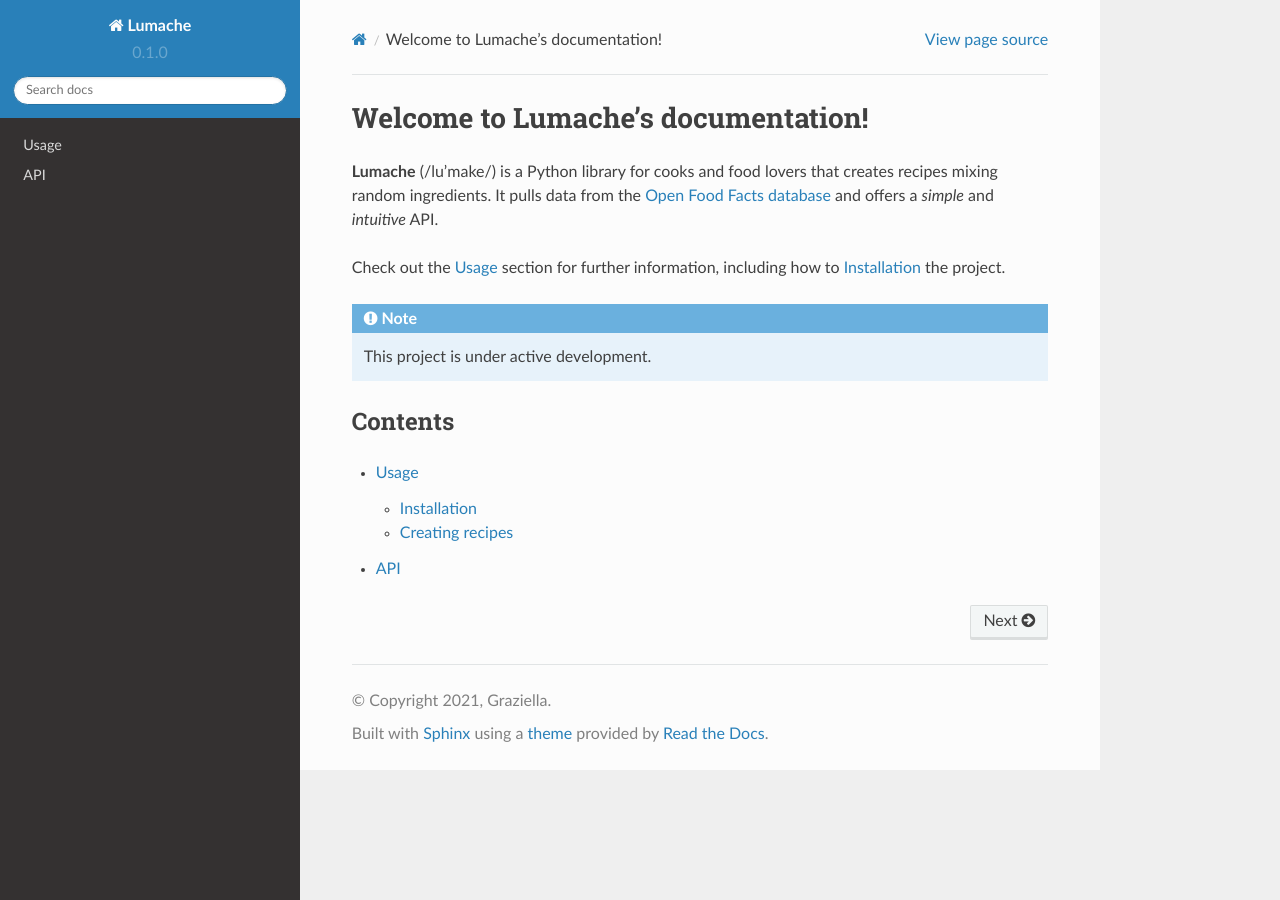
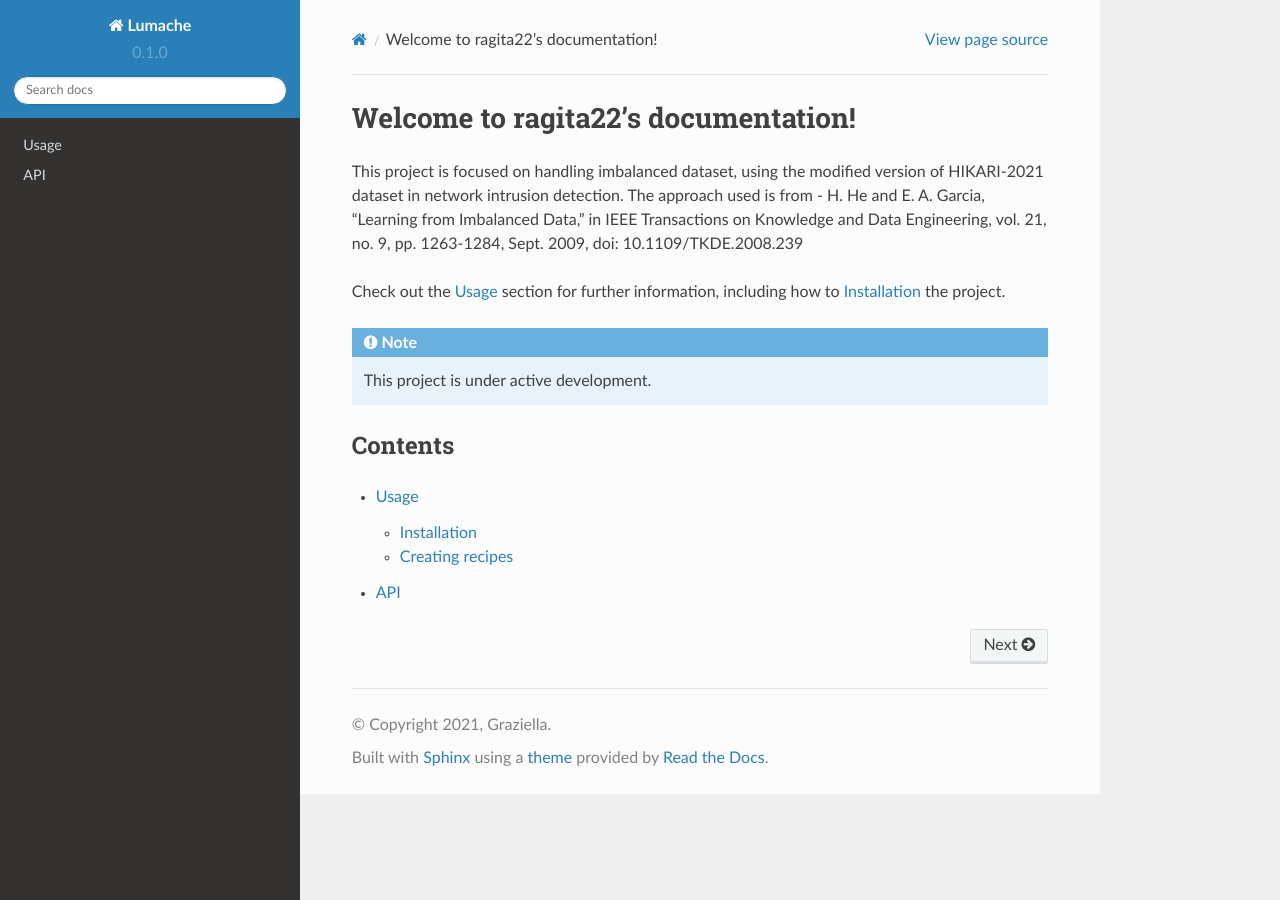
Before and after one commit to ragita22/imbalanced-tutorial, a Sphinx documentation site: the page built from docs/source/index.rst, in a window 1280 px wide. Built offline with Sphinx 7.4.7 and the Read the Docs theme 2.0.0, drawn with Linux system fonts in a browser that asks for light colours.

Commit message:
Update index.rst

```diff
--- a/docs/source/index.rst
+++ b/docs/source/index.rst
@@ -1,10 +1,8 @@
-Welcome to Lumache's documentation!
+Welcome to ragita22's documentation!
 ===================================
 
-**Lumache** (/lu'make/) is a Python library for cooks and food lovers
-that creates recipes mixing random ingredients.
-It pulls data from the `Open Food Facts database <https://world.openfoodfacts.org/>`_
-and offers a *simple* and *intuitive* API.
+This project is focused on handling imbalanced dataset, using the modified version of HIKARI-2021 dataset in network intrusion detection. The approach used is from
+- H. He and E. A. Garcia, "Learning from Imbalanced Data," in IEEE Transactions on Knowledge and Data Engineering, vol. 21, no. 9, pp. 1263-1284, Sept. 2009, doi: 10.1109/TKDE.2008.239
 
 Check out the :doc:`usage` section for further information, including
 how to :ref:`installation` the project.
```
